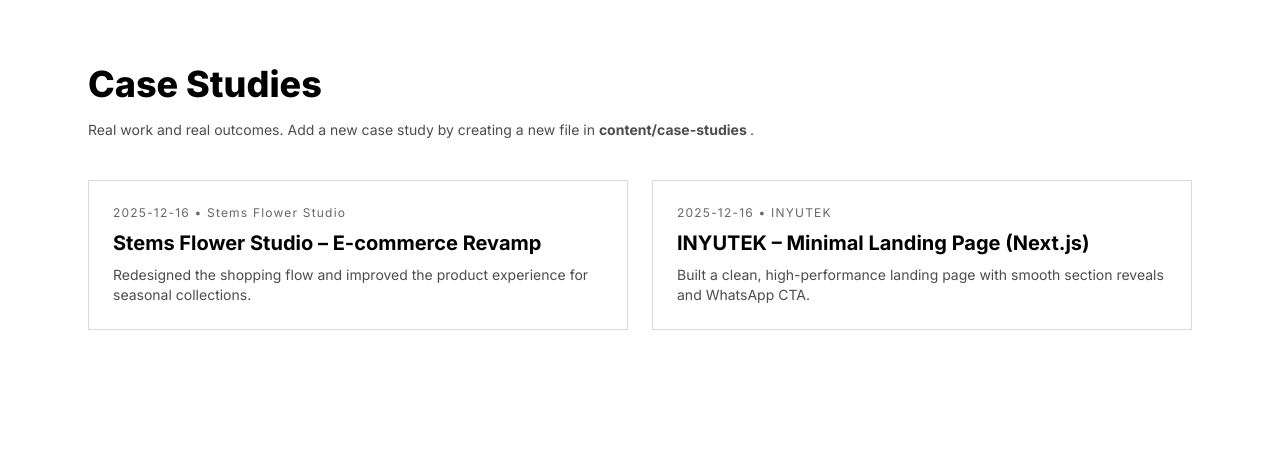
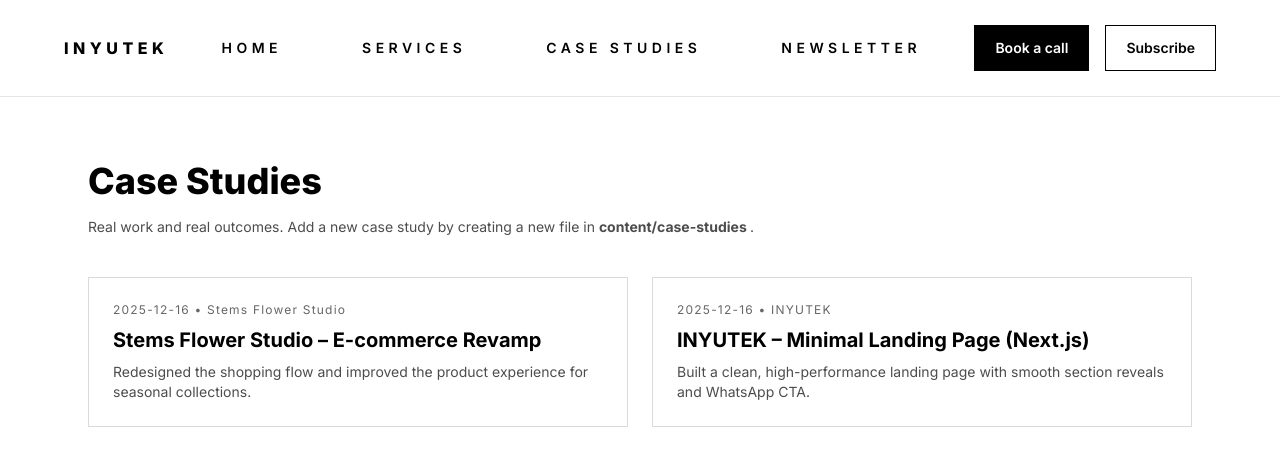
Before and after one commit to inyutek/INYUTTTEKK, a Next.js app: page /case-studies in a window 1280 px wide. Shown: the top 466 px of the page. Built offline with nearby package versions, Linux system fonts and the light colour scheme.

Commit message:
home button

```diff
--- a/app/components/Navbar.tsx
+++ b/app/components/Navbar.tsx
@@ -3,9 +3,14 @@
 import Link from "next/link";
 import { useState } from "react";
 import { AnimatePresence, motion } from "framer-motion";
+import { usePathname } from "next/navigation";
 
 export default function Navbar() {
   const [isOpen, setIsOpen] = useState(false);
+  const pathname = usePathname();
+
+  // Helper to check if we are on the homepage
+  const isHome = pathname === "/";
 
   return (
     <header className="sticky top-0 z-50 bg-white/90 backdrop-blur border-b border-black/10">
@@ -23,40 +28,48 @@
 
         {/* CENTER: Navigation (Desktop) */}
         <nav className="hidden lg:flex flex-1 items-center justify-center gap-20">
-          <a
-            href="#services"
+          {!isHome && (
+            <Link
+              href="/"
+              className="text-sm tracking-[0.32em] font-semibold hover:opacity-70 transition"
+            >
+              HOME
+            </Link>
+          )}
+          <Link
+            href="/#services"
             className="text-sm tracking-[0.32em] font-semibold hover:opacity-70 transition"
           >
             SERVICES
-          </a>
+          </Link>
           <Link
             href="/case-studies"
             className="text-sm tracking-[0.32em] font-semibold hover:opacity-70 transition"
           >
             CASE STUDIES
           </Link>
-          <a
-            href="#blog"
+          <Link
+            href="/#newsletter"
             className="text-sm tracking-[0.32em] font-semibold hover:opacity-70 transition"
           >
-            BLOG
-          </a>
+            NEWSLETTER
+          </Link>
         </nav>
 
         {/* RIGHT: Action buttons (Desktop) */}
         <div className="hidden lg:flex items-center gap-4">
-          <a
-            href="#contact"
+          <Link
+            href="/#contact"
             className="px-5 py-3 text-sm font-semibold border border-black bg-black text-white hover:opacity-90 transition"
           >
-            Contact
-          </a>
-          <a
-            href="#subscribe"
+            Book a call
+          </Link>
+          <Link
+            href="/#subscribe"
             className="px-5 py-3 text-sm font-semibold border border-black bg-white text-black hover:bg-black hover:text-white transition"
           >
             Subscribe
-          </a>
+          </Link>
         </div>
 
         {/* MOBILE: Hamburger Button */}
@@ -90,13 +103,22 @@
             className="lg:hidden fixed inset-0 top-24 bg-white z-40 overflow-hidden flex flex-col items-center pt-10 gap-8"
           >
             <nav className="flex flex-col items-center gap-8">
-              <a
-                href="#services"
+              {!isHome && (
+                <Link
+                  href="/"
+                  onClick={() => setIsOpen(false)}
+                  className="text-lg tracking-[0.32em] font-semibold"
+                >
+                  HOME
+                </Link>
+              )}
+              <Link
+                href="/#services"
                 onClick={() => setIsOpen(false)}
                 className="text-lg tracking-[0.32em] font-semibold"
               >
                 SERVICES
-              </a>
+              </Link>
               <Link
                 href="/case-studies"
                 onClick={() => setIsOpen(false)}
@@ -104,30 +126,30 @@
               >
                 CASE STUDIES
               </Link>
-              <a
-                href="#blog"
+              <Link
+                href="/#newsletter"
                 onClick={() => setIsOpen(false)}
                 className="text-lg tracking-[0.32em] font-semibold"
               >
-                BLOG
-              </a>
+                NEWSLETTER
+              </Link>
             </nav>
 
             <div className="flex flex-col items-center gap-4 mt-4">
-              <a
-                href="#contact"
+              <Link
+                href="/#contact"
                 onClick={() => setIsOpen(false)}
                 className="px-8 py-3 text-sm font-semibold border border-black bg-black text-white"
               >
-                Contact
-              </a>
-              <a
-                href="#subscribe"
+                Book a call
+              </Link>
+              <Link
+                href="/#subscribe"
                 onClick={() => setIsOpen(false)}
                 className="px-8 py-3 text-sm font-semibold border border-black bg-white text-black"
               >
                 Subscribe
-              </a>
+              </Link>
             </div>
           </motion.div>
         )}
--- a/app/layout.tsx
+++ b/app/layout.tsx
@@ -1,6 +1,7 @@
 import type { Metadata } from "next";
 import "./globals.css";
 import { Inter } from "next/font/google";
+import Navbar from "./components/Navbar";
 import SmoothScroll from "../components/SmoothScroll";
 
 const inter = Inter({
@@ -23,7 +24,10 @@
   return (
     <html lang="en" className={inter.variable}>
       <body className="font-sans">
-        <SmoothScroll>{children}</SmoothScroll>
+        <SmoothScroll>
+          <Navbar />
+          {children}
+        </SmoothScroll>
       </body>
     </html>
   );
--- a/app/page.tsx
+++ b/app/page.tsx
@@ -1,4 +1,3 @@
-import Navbar from "./components/Navbar";
 import Hero from "./components/Hero";
 import Services from "./components/Services";
 import WhyChooseUs from "./components/WhyChooseUs";
@@ -7,8 +6,6 @@
 export default function HomePage() {
   return (
     <>
-      <Navbar />
-
       <main>
         {/* 0) HERO */}
         <div id="top" className="min-h-screen w-full bg-white text-black">
```
